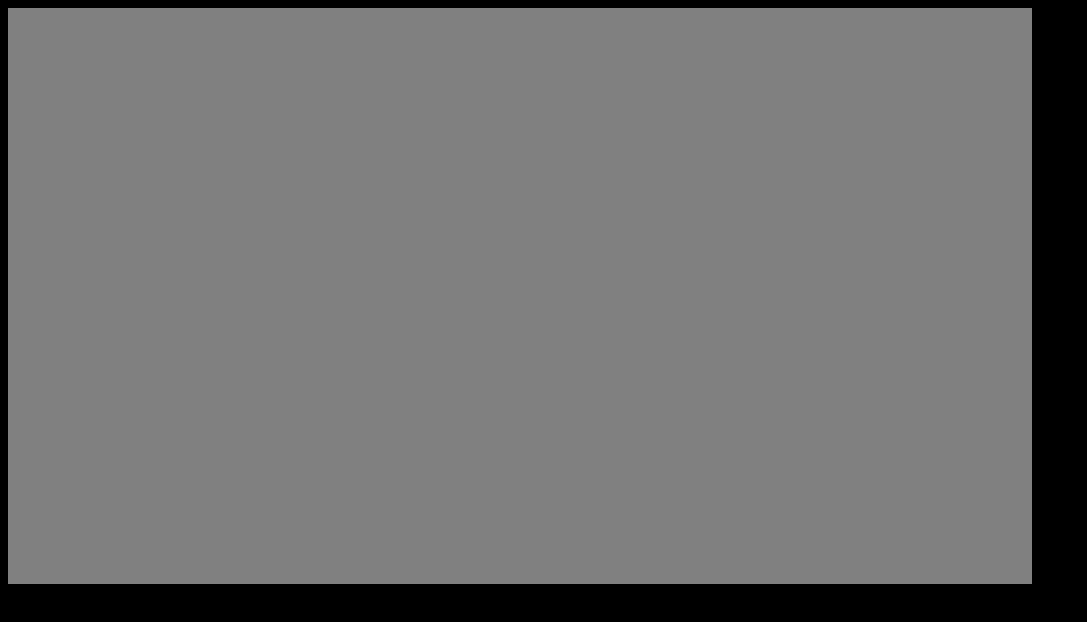
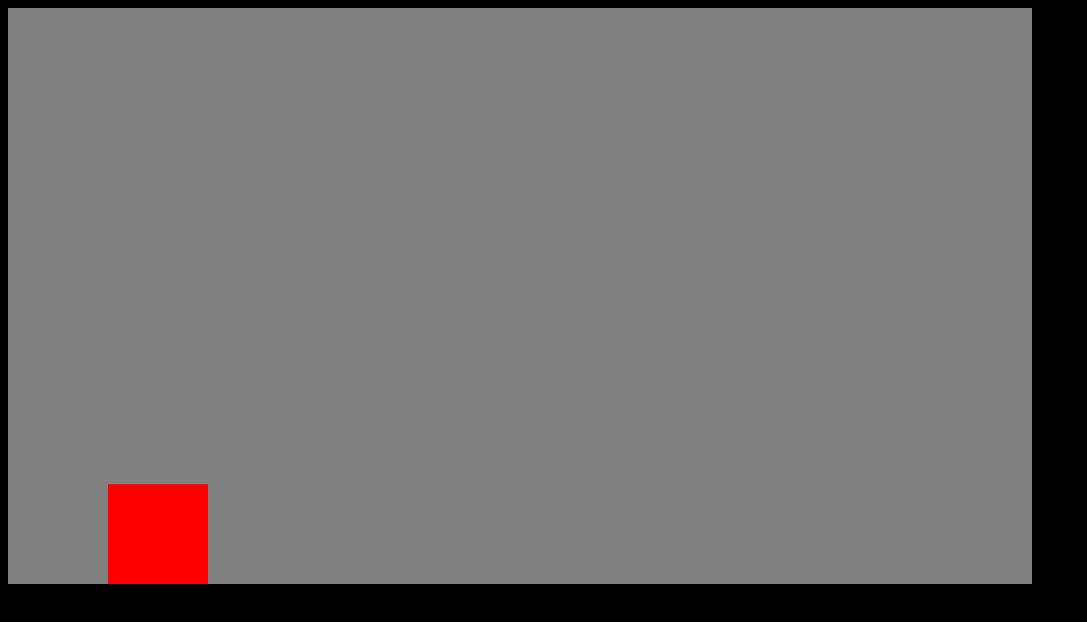
Before and after one commit to JassonJr/adventure-game-js, a plain HTML site: page index.html in a window 1280 px wide. Shown: the whole page, without its empty margins (0-1087 px from the left). Drawn offline with Linux system fonts and the light colour scheme.

Commit message:
physics and player  movements added

```diff
--- a/index.html
+++ b/index.html
@@ -9,4 +9,6 @@
     <canvas></canvas>
 </body>
 
+<script src="js/classes/player.js"></script>
+<script src="js/eventListeners.js"></script>
 <script src="index.js"></script>
--- a/index.js
+++ b/index.js
@@ -4,5 +4,31 @@ const c = canvas.getContext('2d')
 canvas.width = 1024
 canvas.height = 576
 
-c.fillStyle = 'gray'
-c.fillRect(0, 0, canvas.width, canvas.height)
+const player = new Player()
+
+const keys = {
+    w: {
+        pressed: false
+    },
+    a: {
+        pressed: false
+    },
+    d: {
+        pressed: false
+    }
+}
+
+function animate() {
+    window.requestAnimationFrame(animate)
+    c.fillStyle = 'gray'
+    c.fillRect(0, 0, canvas.width, canvas.height)
+
+    player.velocity.x = 0
+    if (keys.d.pressed) player.velocity.x = 5
+    else if (keys.a.pressed) player.velocity.x = -5
+
+    player.draw()
+    player.update()
+}
+
+animate()
--- /dev/null
+++ b/js/classes/player.js
@@ -0,0 +1,36 @@
+class Player {
+    constructor() {
+        this.position = {
+            x: 100,
+            y: 100
+        }
+
+        this.velocity = {
+            x: 0,
+            y: 0
+        }
+
+        this.width = 100
+        this.height = 100
+        this.sides = {
+            bottom: this.position.y + this.height,
+        }
+        this.gravity = 0.3
+    }
+
+    draw() {
+        c.fillStyle = 'red'
+        c.fillRect(this.position.x, this.position.y, this.width, this.height)
+    }
+
+    update() {
+        this.position.x += this.velocity.x
+        this.position.y += this.velocity.y
+        this.sides.bottom = this.position.y + this.height
+
+        //above bottom of canvas
+        if (this.sides.bottom + this.velocity.y < canvas.height) {
+            this.velocity.y += this.gravity
+        } else this.velocity.y = 0
+    }
+}
--- /dev/null
+++ b/js/eventListeners.js
@@ -0,0 +1,27 @@
+window.addEventListener('keydown', (event) => {
+    switch (event.key) {
+        case 'w':
+            if (player.velocity.y === 0) player.velocity.y = -13
+            break
+        case 'a':
+            //move player to the left
+            keys.a.pressed = true
+            break
+        case 'd':
+            //move player to the right
+            keys.d.pressed = true
+            break
+    }
+})
+window.addEventListener('keyup', (event) => {
+    switch (event.key) {
+        case 'a':
+            //move player to the left
+            keys.a.pressed = false
+            break
+        case 'd':
+            //move player to the right
+            keys.d.pressed = false
+            break
+    }
+})
```
